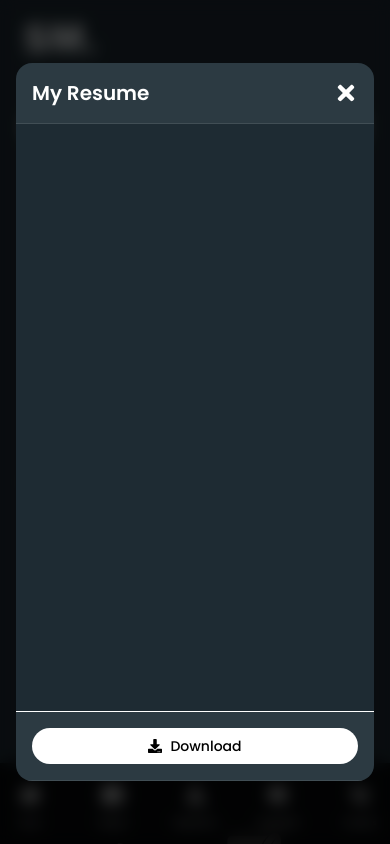
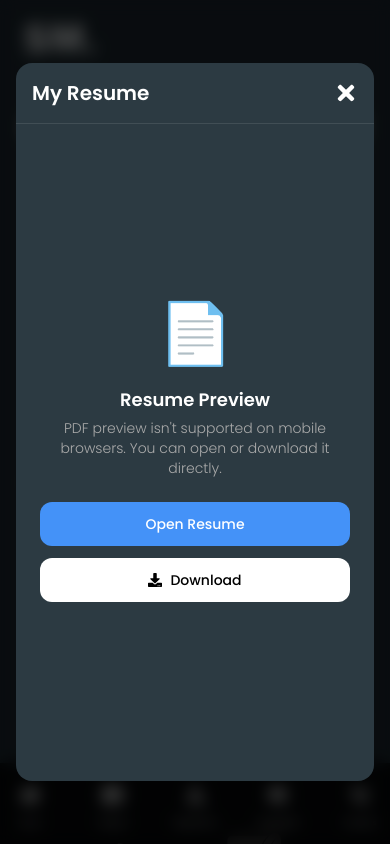
Before and after one commit to FumI4096/Portfolio, a React (Vite) app: page / in a window 390 px wide. Both pictures are taken after a click on the button "View my Resume". Shown: the top 844 px of the page. Built offline with nearby package versions, Linux system fonts and the light colour scheme; no server answers.

Commit message:
feat: enhance ResumeModal with mobile view and download options

```diff
--- a/client/src/components/ResumeModal.tsx
+++ b/client/src/components/ResumeModal.tsx
@@ -19,9 +19,9 @@ export default function ResumeModal({ isOpen, onClose }: ResumeModalProps) {
                 className="bg-primary-gray-2 rounded-2xl w-full max-w-4xl h-[85vh] flex flex-col overflow-hidden"
                 onClick={(e) => e.stopPropagation()}
             >
+                {/* Header */}
                 <div className="flex items-center justify-between px-4 py-4 border-b border-white/10">
                     <span className="font-poppins-semibold text-white text-xl">My Resume</span>
-                    <div className="flex items-center gap-4">
                     <button
                         onClick={onClose}
                         className="text-white text-2xl hover:opacity-70 transition cursor-pointer"
@@ -30,9 +30,9 @@ export default function ResumeModal({ isOpen, onClose }: ResumeModalProps) {
                         <FaTimes />
                     </button>
                 </div>
-                </div>
 
-                <div className="flex-1 bg-white">
+                {/* Laptop/Desktop View */}
+                <div className="hidden md:flex flex-1 bg-white">
                     <iframe
                         src={ResumePDF}
                         title="Resume"
@@ -40,11 +40,42 @@ export default function ResumeModal({ isOpen, onClose }: ResumeModalProps) {
                     />
                 </div>
 
-                <div className="flex items-center justify-center sm:justify-end px-4 py-4 border-b border-white/10">
+                {/* Mobile View */}
+                <div className="flex md:hidden flex-1 flex-col items-center justify-center gap-6 px-6 text-center">
+                    <div className="text-6xl">📄</div>
+                    <div>
+                        <p className="font-poppins-semibold text-white text-lg mb-1">Resume Preview</p>
+                        <p className="font-poppins-light text-primary-gray-3 text-sm">
+                            PDF preview isn't supported on mobile browsers.
+                            You can open or download it directly.
+                        </p>
+                    </div>
+                    <div className="flex flex-col w-full gap-3">
+                        <a
+                            href={ResumePDF}
+                            target="_blank"
+                            rel="noopener noreferrer"
+                            className="w-full flex items-center justify-center gap-2 px-4 py-3 bg-secondary-blue-1 rounded-xl font-poppins-medium text-sm text-white hover:opacity-90 transition"
+                        >
+                            Open Resume
+                        </a>
                         <a
                             href={ResumePDF}
                             download
-                        className="w-full flex items-center justify-center gap-2 px-4 py-2 bg-white rounded-4xl font-poppins-medium text-sm hover:opacity-90 transition sm:w-auto"
+                            className="w-full flex items-center justify-center gap-2 px-4 py-3 bg-white rounded-xl font-poppins-medium text-sm hover:opacity-90 transition"
+                        >
+                            <FaDownload className="text-sm" />
+                            Download
+                        </a>
+                    </div>
+                </div>
+
+                {/* Footer: download button (desktop only) */}
+                <div className="hidden md:flex items-center justify-end px-4 py-4 border-t border-white/10">
+                    <a
+                        href={ResumePDF}
+                        download
+                        className="flex items-center justify-center gap-2 px-4 py-2 bg-white rounded-4xl font-poppins-medium text-sm hover:opacity-90 transition"
                     >
                         <FaDownload className="text-sm" />
                         Download
```
Lines whose indentation alone changed are shown as unchanged.
